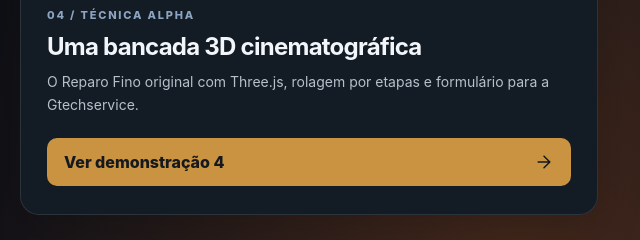
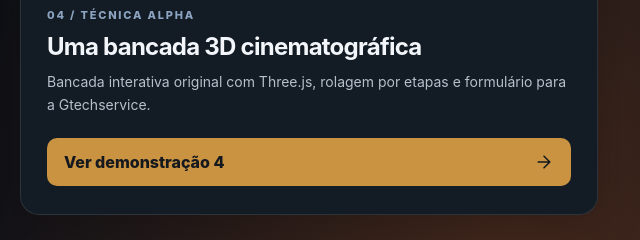
Before and after one commit to renancodando/rncweb, a website built with Vite: page index.html in a window 1280 px wide. Shown: the part 1228-1468 px from the top of the page, 632-1272 px from the left. Built offline with nearby package versions, Linux system fonts and the light colour scheme.

Commit message:
copy: apresentar o quarto modelo com a marca Gtechservice

```diff
--- a/index.html
+++ b/index.html
@@ -77,7 +77,7 @@
           </article>
 
           <article class="choose-card choose-skeleton"><div class="choose-window skeleton-preview" aria-hidden="true"><div class="skeleton-preview-top">Gtechservice <span>Serviços　 Testes　 Orçamento</span></div><div class="skeleton-preview-grid"></div><span class="skeleton-preview-headline">Assistência<br><b>que conecta.</b></span><div class="skeleton-preview-controls"><i></i><i></i><i></i></div></div><div class="choose-description"><div><span class="choose-number">03 / ESQUELETO</span><h2>Interativo, minimalista e original</h2><p>O Esqueleto do seu GitHub, com testes de toque, pixels, som, vibração e orçamento via WhatsApp.</p></div><button type="button" class="choose-action skeleton-action" data-go="3">Ver demonstração 3 <svg><use href="#i-arrow"/></svg></button></div></article>
-          <article class="choose-card choose-tech"><div class="choose-window tech-preview" aria-hidden="true"><span class="tech-preview-label">GTECHSERVICE · BANCADA 3D</span><span class="tech-preview-head">A tecnologia<br>por dentro.</span><span class="tech-preview-blob"><i></i></span><span class="tech-preview-footer">TELA / BATERIA / PLACA</span></div><div class="choose-description"><div><span class="choose-number">04 / TÉCNICA ALPHA</span><h2>Uma bancada 3D cinematográfica</h2><p>O Reparo Fino original com Three.js, rolagem por etapas e formulário para a Gtechservice.</p></div><button type="button" class="choose-action tech-action" data-go="4">Ver demonstração 4 <svg><use href="#i-arrow"/></svg></button></div></article>
+          <article class="choose-card choose-tech"><div class="choose-window tech-preview" aria-hidden="true"><span class="tech-preview-label">GTECHSERVICE · BANCADA 3D</span><span class="tech-preview-head">A tecnologia<br>por dentro.</span><span class="tech-preview-blob"><i></i></span><span class="tech-preview-footer">TELA / BATERIA / PLACA</span></div><div class="choose-description"><div><span class="choose-number">04 / TÉCNICA ALPHA</span><h2>Uma bancada 3D cinematográfica</h2><p>Bancada interativa original com Three.js, rolagem por etapas e formulário para a Gtechservice.</p></div><button type="button" class="choose-action tech-action" data-go="4">Ver demonstração 4 <svg><use href="#i-arrow"/></svg></button></div></article>
         </div>
         <p class="chooser-footer">Quatro modelos preparados pela <strong>RNCWeb</strong> para apresentação à Gtechservice. Informações comerciais sujeitas à confirmação.</p>
       </div>
```
